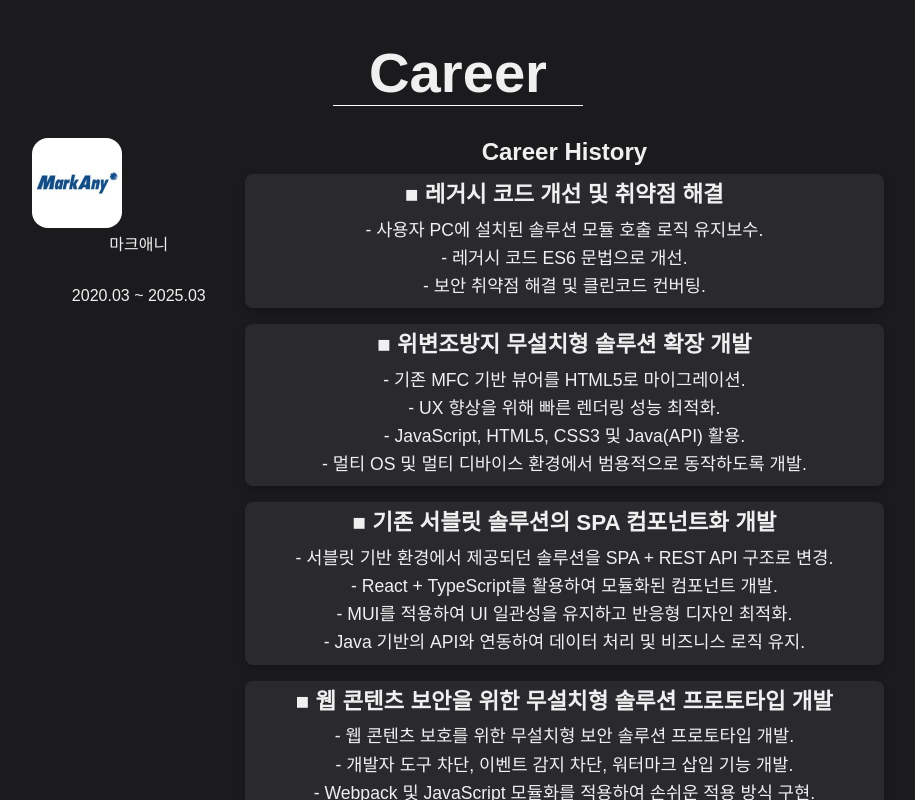
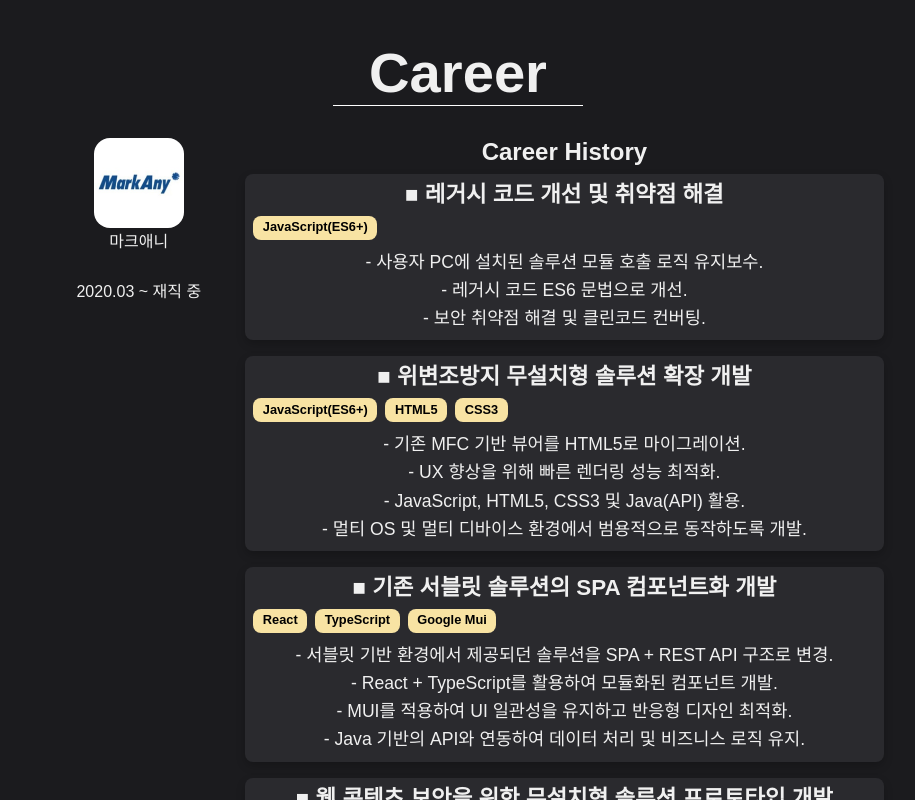
Before and after one commit to kimtaehun-dev/tagDev, a React (Vite) app: page / in a window 1280 px wide. Shown: the part 2340-3140 px from the top of the page, without its empty margins (182-1097 px from the left). Built offline with nearby package versions, Linux system fonts and the light colour scheme; a web font is replaced by a local one.

Commit message:
코드 리팩토링 및 커리어에 뭐 사용했었는지 추가

```diff
--- a/src/components/atoms/avarta/Avartar.tsx
+++ /dev/null
@@ -1,15 +0,0 @@
-import './Avartar.css';
-
-type AvartarType = {
-  imagePath : string;
-  avartarName :string;
-}
-
-export default function Avartar({imagePath,avartarName}:AvartarType){
-  return (
-    <div className='avartar-fame'>
-      <img src={imagePath} />
-      <p>{avartarName}</p>
-    </div>
-  )
-}
--- a/src/components/atoms/avarta/Avartar.css
+++ b/src/components/atoms/avarta/Avatar.css
@@ -5,14 +5,14 @@
   gap: 0.5rem;
 }
 
-.avartar-fame img{
+.avatar-fame img{
   width: 90px;
   height: 90px;
   border-radius: 1rem;
 }
 
 @media (max-width: 768px){
-  .avartar-fame img{
+  .avatar-fame img{
     width: 55px;
     height: 55px;
   }
--- /dev/null
+++ b/src/components/atoms/avarta/Avatar.tsx
@@ -0,0 +1,15 @@
+import './Avatar.css';
+
+type AvatarType = {
+  imagePath : string;
+  avatarName?:string;
+}
+
+export default function Avatar({imagePath,avatarName}:AvatarType){
+  return (
+    <div className='avatar-fame'>
+      <img src={imagePath} />
+      {avatarName&&(<p>{avatarName}</p>)}
+    </div>
+  )
+}
--- a/src/components/molecules/workCard/workCard.css
+++ b/src/components/molecules/workCard/workCard.css
@@ -19,3 +19,23 @@
   font-weight: 400;
   line-height: 1.6;
 }
+
+.container-card-skill{
+  display: flex;
+  flex-direction: row;
+  gap:0.5rem;
+  margin-bottom: 0.5rem;
+}
+
+.card-skill {
+  background-color: #f8e3a3;
+  color: #000;
+  display: inline-block;
+  padding: 0.3rem 0.6rem;
+  border-radius: 8px;
+  font-size: 0.8rem;
+  font-weight: bold;
+  text-align: center;
+  cursor: default;
+
+}
--- a/src/components/molecules/workCard/workCard.tsx
+++ b/src/components/molecules/workCard/workCard.tsx
@@ -2,14 +2,20 @@ import './workCard.css'
 
 type WorkCardType = {
   tittle : string;
+  skill:string[];
   text :string[];
 }
 
-export default function WorkCard({tittle, text}:WorkCardType){
+export default function WorkCard({tittle,skill, text}:WorkCardType){
   return (
     <div className='work-card-frame'>
       <div className='card-tittle'>
         <p> ■ {tittle}</p>
+        <div className='container-card-skill'>
+          {skill.map((item, index)=>(
+            <span className='card-skill' key={`${item}${index}`}>{item}</span>
+          ))}
+        </div>
       </div>
       <div className='card-text'>
         {text.map((item,index)=>(
--- a/src/components/organisms/article/career/Career.tsx
+++ b/src/components/organisms/article/career/Career.tsx
@@ -1,11 +1,12 @@
 import './career.css';
 import ArticleTittle from '../../../molecules/articleTittle/ArticleTittle';
-import Avartar from '../../../atoms/avarta/Avartar';
+import Avatar from '../../../atoms/avarta/Avatar';
 import WorkCard from '../../../molecules/workCard/workCard';
 
 const markanyWorkCardData = [
   {
     tittle : '레거시 코드 개선 및 취약점 해결 ',
+    skill: ['JavaScript(ES6+)'],
     text : [
       '사용자 PC에 설치된 솔루션 모듈 호출 로직 유지보수.',
       '레거시 코드 ES6 문법으로 개선.',
@@ -14,6 +15,7 @@ const markanyWorkCardData = [
   },
   {
     tittle : '위변조방지 무설치형 솔루션 확장 개발',
+    skill : ['JavaScript(ES6+)','HTML5', 'CSS3'],
     text : [
       '기존 MFC 기반 뷰어를 HTML5로 마이그레이션.',
       'UX 향상을 위해 빠른 렌더링 성능 최적화.',
@@ -23,6 +25,7 @@ const markanyWorkCardData = [
   },
   {
     tittle : '기존 서블릿 솔루션의 SPA 컴포넌트화 개발',
+    skill : ['React','TypeScript', 'Google Mui'],
     text : [
       '서블릿 기반 환경에서 제공되던 솔루션을 SPA + REST API 구조로 변경.',
       'React + TypeScript를 활용하여 모듈화된 컴포넌트 개발.',
@@ -32,6 +35,7 @@ const markanyWorkCardData = [
   },
   {
     tittle : '웹 콘텐츠 보안을 위한 무설치형 솔루션 프로토타입 개발',
+    skill : ['TypeScript', 'WebPack'],
     text: [
       '웹 콘텐츠 보호를 위한 무설치형 보안 솔루션 프로토타입 개발.',
       '개발자 도구 차단, 이벤트 감지 차단, 워터마크 삽입 기능 개발.',
@@ -41,6 +45,7 @@ const markanyWorkCardData = [
   },
   {
     tittle: '사내 프로젝트 관리를 위한 Jira 연동 관리자 페이지 개발',
+    skill : ['React','TypeScript', 'Google Mui'],
     text: [
       'Jira API와 연동된 관리자 페이지 프론트엔드 설계 및 개발.',
       'React + TypeScript 기반 개발 및 MUI를 활용한 UI 디자인 적용.',
@@ -59,16 +64,16 @@ export default function Carrer(){
       <div className='carrer-container'>
         <div className='company-desciption'>
           <div className='company-logo'>
-            <Avartar imagePath='/tagDev/images/markany_logo.jpg' avartarName='마크애니'/>
+            <Avatar imagePath='/tagDev/images/markany_logo.jpg' avatarName='마크애니'/>
           </div>
           <div className='company-text'>
-            <p>2020.03 ~ 2025.03</p>
+            <p>2020.03 ~ 재직 중</p>
           </div>
         </div>
         <div className='history'>
           <h2>Career History</h2>
           {markanyWorkCardData.map((item,index)=>(
-            <WorkCard key ={index} tittle={item.tittle} text={item.text}/>
+            <WorkCard key ={index} tittle={item.tittle} skill={item.skill} text={item.text}/>
           ))}
         </div>
       </div>
--- a/src/components/organisms/article/introduce/Introduce.tsx
+++ b/src/components/organisms/article/introduce/Introduce.tsx
@@ -50,6 +50,7 @@ export default function Introduce(){
               </div>
             </div>
           </a>
+          {/* <IntroduceText/> */}
       </div>
     </article>
   )
```
Also changed, not shown: src/components/molecules/introduceText/IntroduceText.tsx (added, +10 -0 lines), src/components/molecules/introduceText/introduce-text.css (added, +23 -0 lines), public/images/my-photo.jpg (added).
